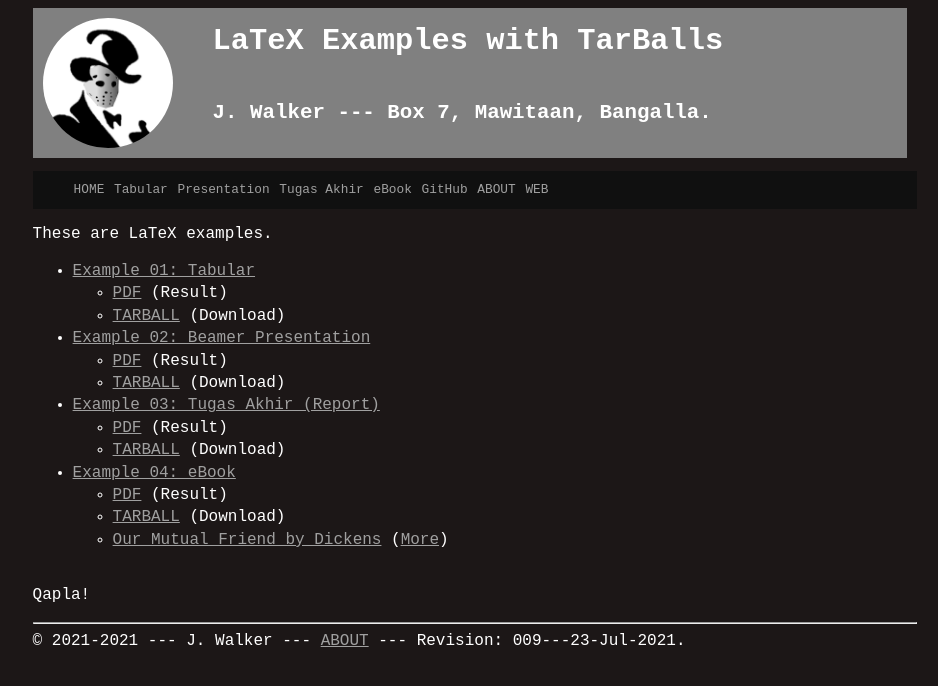
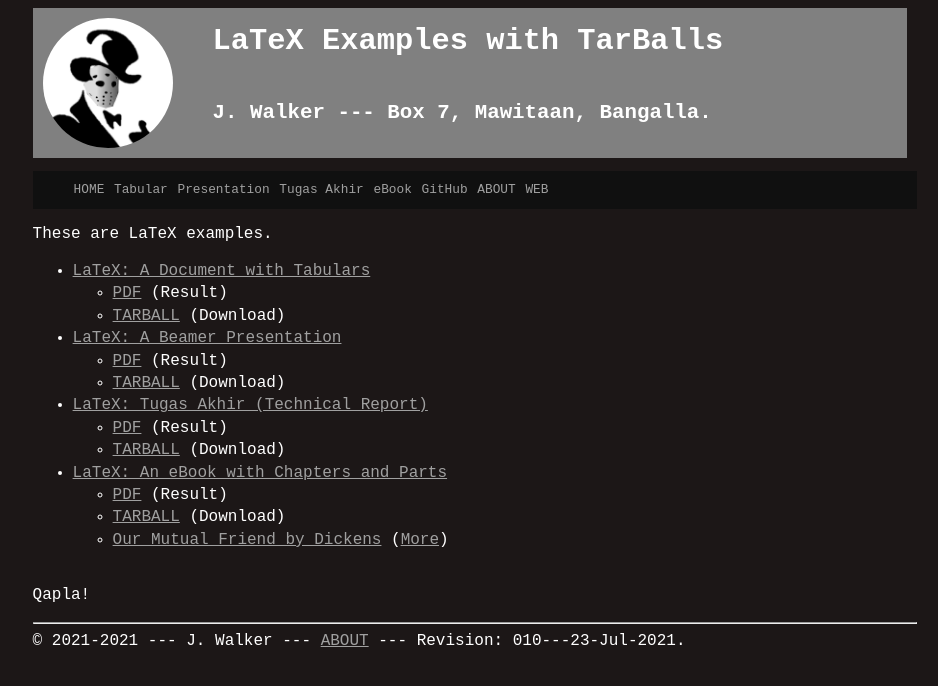
Before and after one commit to Belajar-Latex/latex, a Jekyll site: the page built from index.md, in a window 1280 px wide. Shown: the top 686 px of the page, without its empty margins (165-1103 px from the left). Built offline with Jekyll 4.4.1, drawn with Linux system fonts in a browser that asks for light colours.

Commit message:
modified:   index.md

```diff
--- a/_config.yml
+++ b/_config.yml
@@ -1,5 +1,5 @@
 title:       "LaTeX"
-version:     "009---23-Jul-2021"
+version:     "010---23-Jul-2021"
 copyright:   "2021-2021"
 description: >-
   This is a
--- a/index.md
+++ b/index.md
@@ -5,16 +5,16 @@ layout: "layout"
 
 These are LaTeX examples.
 
-* [Example 01: Tabular](/LaTeX01/)
+* [LaTeX: A Document with Tabulars](/LaTeX01/)
   * [PDF](LaTeX01/example01.pdf) (Result)
   * [TARBALL](tarballs/LaTeX01.tar.bz2) (Download)
-* [Example 02: Beamer Presentation](/LaTeX02/)
+* [LaTeX: A Beamer Presentation](/LaTeX02/)
   * [PDF](LaTeX02/os00.pdf) (Result)
   * [TARBALL](tarballs/LaTeX02.tar.bz2) (Download)
-* [Example 03: Tugas Akhir (Report)](/LaTeX03/)
+* [LaTeX: Tugas Akhir (Technical Report)](/LaTeX03/)
   * [PDF](LaTeX03/skripsi.pdf) (Result)
   * [TARBALL](tarballs/LaTeX03.tar.bz2) (Download)
-* [Example 04: eBook](/LaTeX04)
+* [LaTeX: An eBook with Chapters and Parts](/LaTeX04)
   * [PDF](LaTeX04/JennyWren.pdf) (Result)
   * [TARBALL](tarballs/LaTeX04.tar.bz2) (Download)
   * [Our Mutual Friend by Dickens](https://jennywren.vlsm.org/LaTeX/JennyWren.pdf) ([More](https://jennywren.vlsm.org/))
```
Also changed, not shown: 9 other files.
